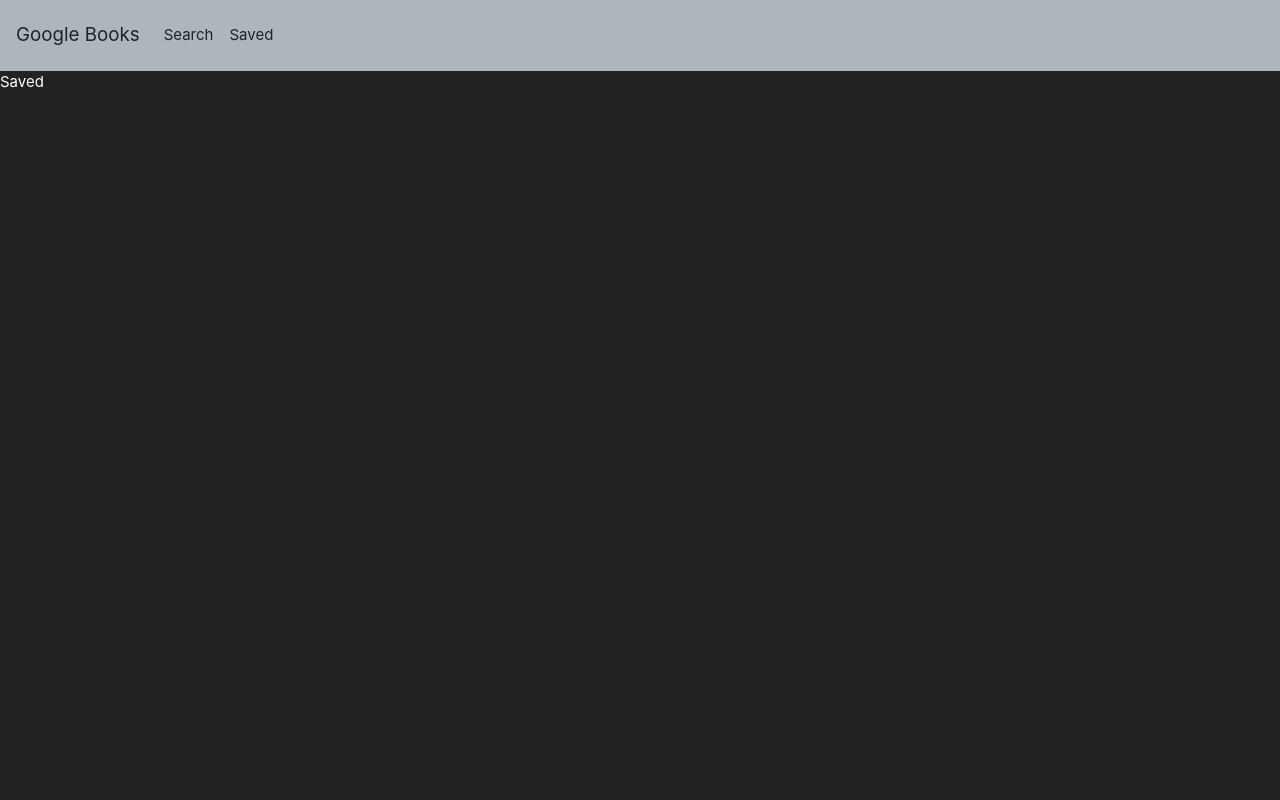
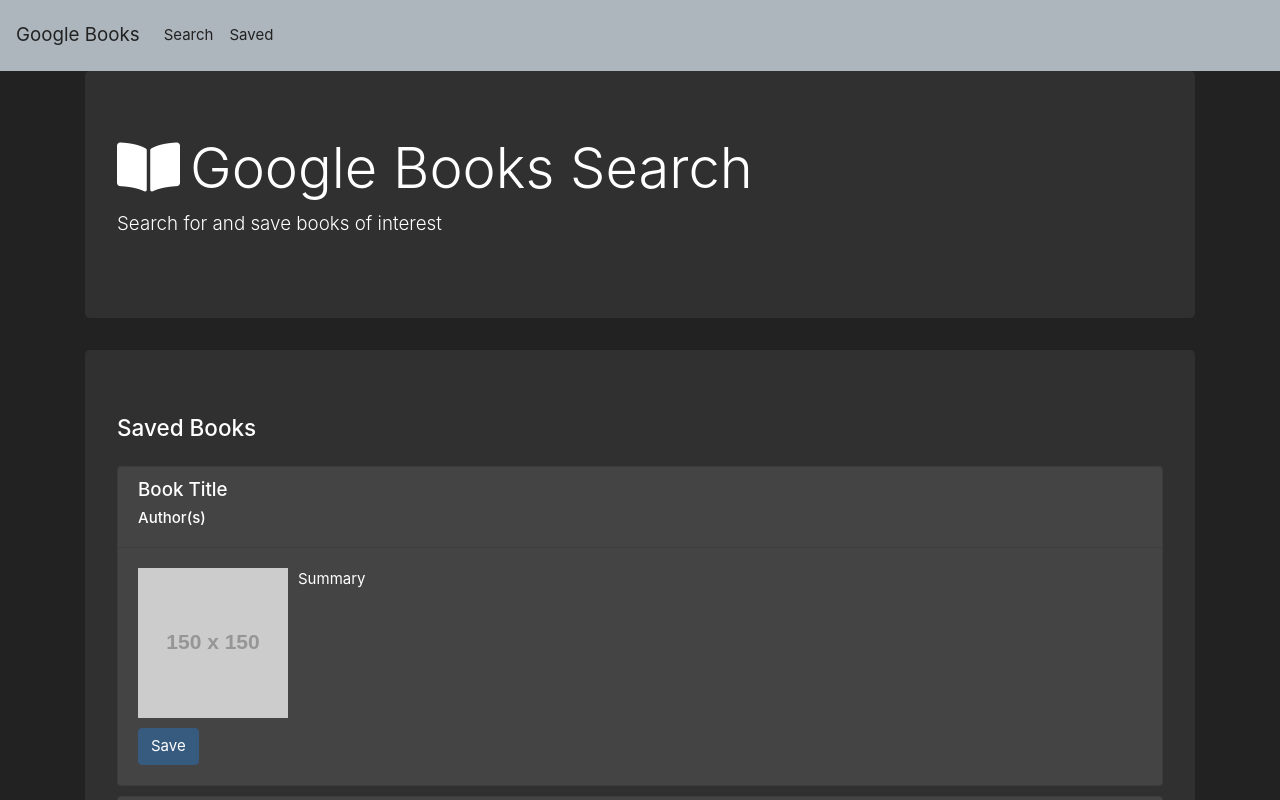
Before and after one commit to christinakerr/BookSearch, a React (Create React App) app: page /saved in a window 1280 px wide. Shown: the top 800 px of the page. Built offline with nearby package versions, Linux system fonts and the light colour scheme.

Commit message:
Built react saved books page

```diff
--- a/src/components/Header.js
+++ b/src/components/Header.js
@@ -3,7 +3,7 @@
 
 function Header() {
     return (<>
-        <h1 class="display-4">Google Books Search</h1>
+        <h1 class="display-4"><i class="fas fa-book-open"></i>Google Books Search </h1>
         <p class="lead">Search for and save books of interest</p>
     </>
     )
--- a/src/components/Saved.js
+++ b/src/components/Saved.js
@@ -1,8 +1,19 @@
 import React from "react";
+import Jumbotron from "./Jumbotron"
+import Header from "./Header";
+import Book from "./Book";
 
 function Saved(){
-    return(
-        <p>Saved</p>
+    return(<main class="container">
+        <Jumbotron>
+            <Header />
+        </Jumbotron>
+        <Jumbotron>
+            <h4>Saved Books</h4>
+            <Book />
+            <Book />
+        </Jumbotron>
+    </main>
     )
 }
 
--- a/src/components/Search.js
+++ b/src/components/Search.js
@@ -9,6 +9,7 @@
             <Header />
         </Jumbotron>
         <Jumbotron>
+        <h4>Search Books</h4>
             <form class="form-inline row">
                 <input class="form-control col-11" type="search" placeholder="Search" aria-label="Search" />
                 <button class="btn btn-primary" type="submit">Search</button>
@@ -16,6 +17,7 @@
         </Jumbotron>
         <Jumbotron>
             <Book />
+            <Book />
         </Jumbotron>
     </main>
     )
--- a/src/index.css
+++ b/src/index.css
@@ -21,3 +21,15 @@
   float: left;
   margin-right: 10px
 }
+
+.card {
+  margin-bottom: 10px;
+}
+
+h4 {
+  margin-bottom: 25px;
+}
+
+.fas {
+  margin-right: 10px;
+}
```
Also changed, not shown: 1 other file (tests, documents, lock files or other folders).
